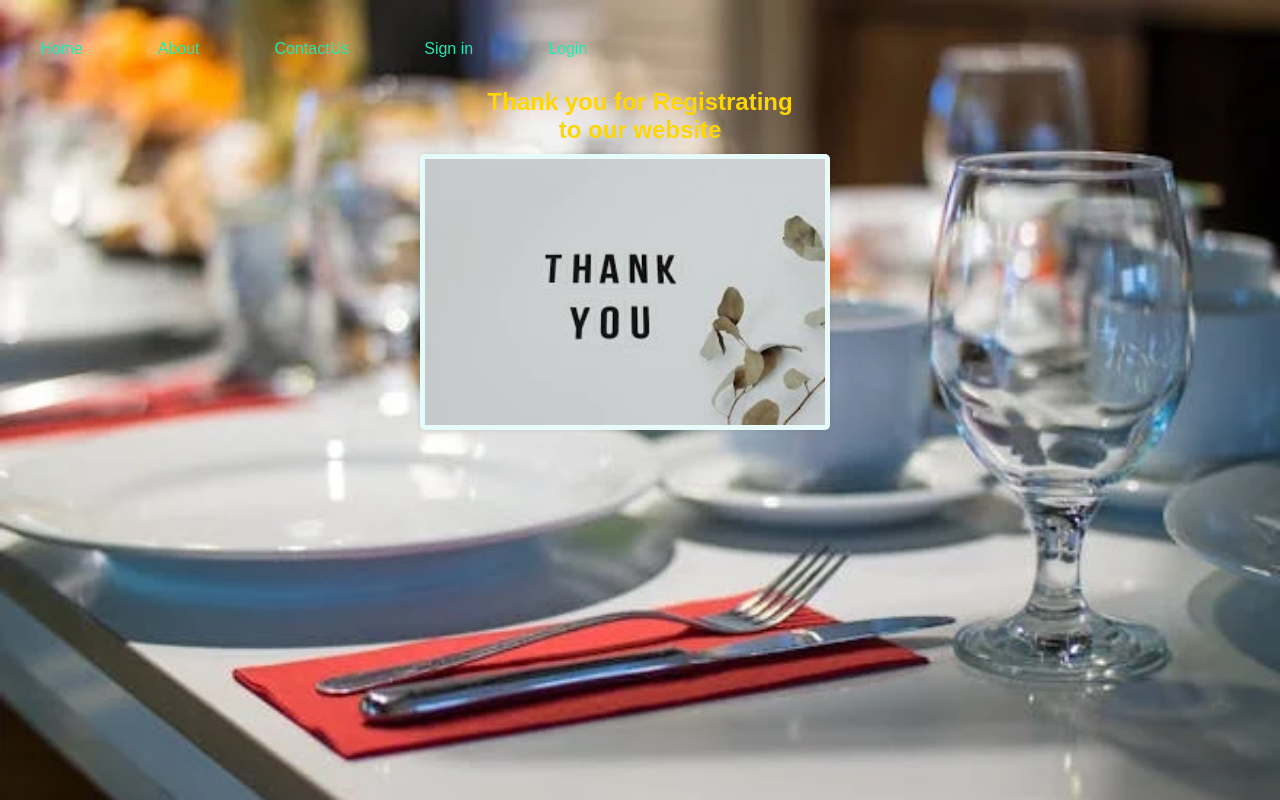
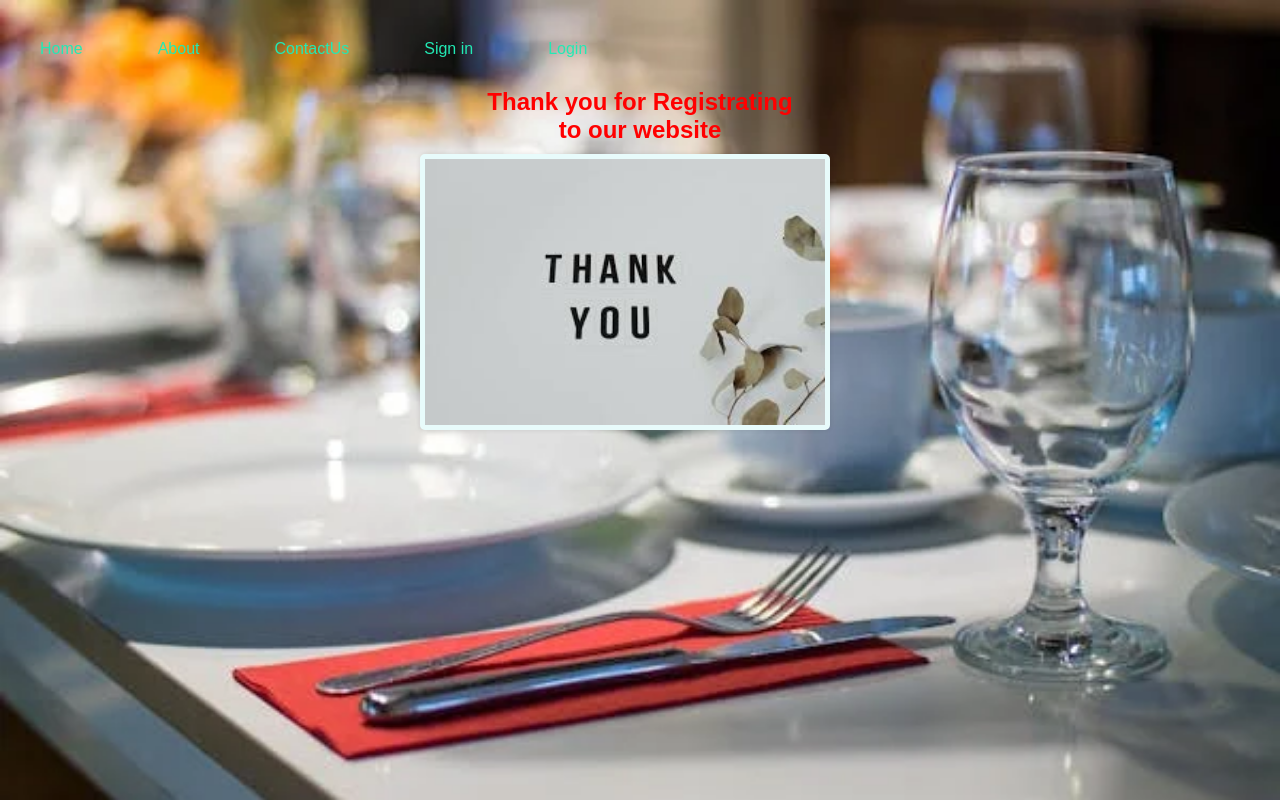
Before and after one commit to prajapatkavitha/Project_4_HTML_CSS, a plain HTML site: page signinsuccss.html in a window 1280 px wide. Drawn offline with Linux system fonts and the light colour scheme.

Commit message:
Update signinsuccss.html

```diff
--- a/signinsuccss.html
+++ b/signinsuccss.html
@@ -14,7 +14,7 @@
 				<li><a href="login.html">Login</a></li>
 			</ul>
 		</nav>
-        <center><h2  style="color: gold;">Thank you for Registrating<br> to our website</h2>
+        <center><h2  style="color:Red">Thank you for Registrating<br> to our website</h2>
             <img border="5" src="thankyou.avif" alt="images is not found" class="image" width="400" height="350"></center>
     </body>
 </html>
```
